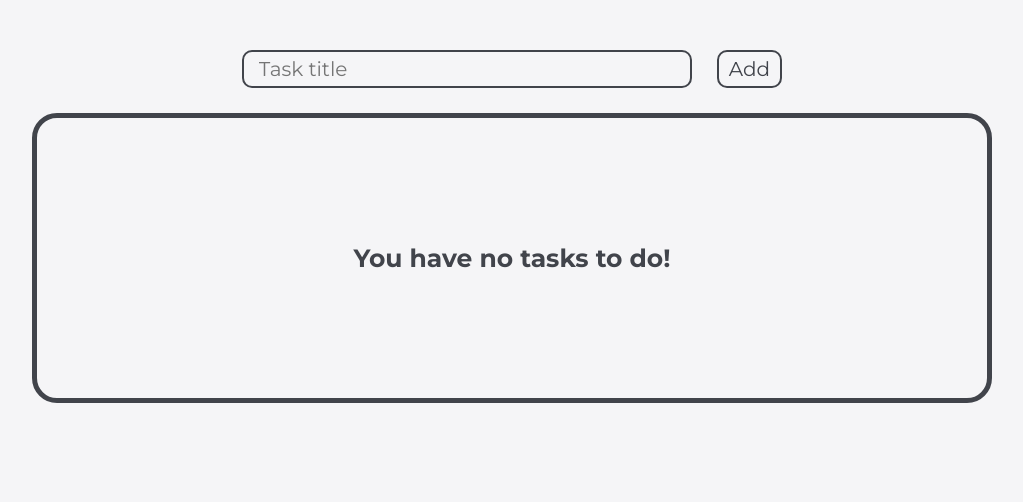
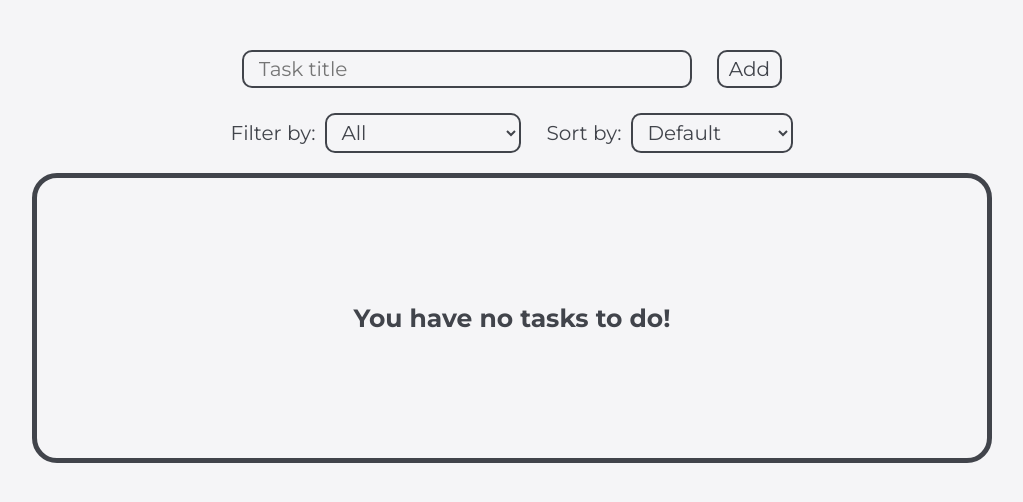
Before and after one commit to KDTenshi/react-todo-app, a React (Vite) app: page / in a window 1280 px wide. Shown: the top 502 px of the page, without its empty margins (128-1151 px from the left). Built offline with nearby package versions, Linux system fonts and the light colour scheme.

Commit message:
Added filters and sorting

```diff
--- a/src/components/TasksList/ui/TasksList.module.css
+++ b/src/components/TasksList/ui/TasksList.module.css
@@ -22,4 +22,31 @@
   font-size: 25px;
   color: #41444b;
   font-weight: bold;
+}
+
+.Filters {
+  display: flex;
+  align-items: center;
+  justify-content: center;
+  gap: 25px;
+}
+
+.Filter {
+  display: flex;
+  align-items: center;
+  justify-content: center;
+  gap: 10px;
+}
+.Filter label {
+  font-size: 20px;
+  color: #41444b;
+}
+.Filter select {
+  font-size: 20px;
+  border: 2px solid #41444b;
+  background: #f5f5f7;
+  color: #41444b;
+  padding: 5px 10px;
+  border-radius: 10px;
+  cursor: pointer;
 }/*# sourceMappingURL=TasksList.module.css.map */
--- a/src/components/TasksList/ui/TasksList.module.scss
+++ b/src/components/TasksList/ui/TasksList.module.scss
@@ -26,3 +26,32 @@
   color: c.$black;
   font-weight: bold;
 }
+
+.Filters {
+  display: flex;
+  align-items: center;
+  justify-content: center;
+  gap: 25px;
+}
+
+.Filter {
+  display: flex;
+  align-items: center;
+  justify-content: center;
+  gap: 10px;
+
+  & label {
+    font-size: 20px;
+    color: c.$black;
+  }
+
+  & select {
+    font-size: 20px;
+    border: 2px solid c.$black;
+    background: c.$white;
+    color: c.$black;
+    padding: 5px 10px;
+    border-radius: 10px;
+    cursor: pointer;
+  }
+}
--- a/src/components/TasksList/ui/TasksList.tsx
+++ b/src/components/TasksList/ui/TasksList.tsx
@@ -1,15 +1,25 @@
-import { FC, useEffect } from "react";
+import { FC, useEffect, useState } from "react";
 import style from "./TasksList.module.css";
 import { Task } from "../../Task";
 import { useAppDispatch, useAppSelector } from "../../../app/store/appStore";
 import { setTasks } from "../../../app/store/tasksSlice";
-import { TTask } from "../../../shared/types/types";
+import { TTask, TTaskStatus } from "../../../shared/types/types";
 
 const storageKey = "tasks";
+
+type Sortings = "default" | "alphabet" | "alphabet_rev" | "date";
+type Filters = "all" | TTaskStatus;
+
+type SortFilters = {
+  sorting: Sortings;
+  filter: Filters;
+};
 
 const TasksList: FC = () => {
   const tasks = useAppSelector((state) => state.tasks.tasks);
   const dispatch = useAppDispatch();
+  const [sortedFilteredTasks, setSortedFilteredTasks] = useState(tasks);
+  const [selectedFilter, setSelectedFilter] = useState<SortFilters>({ sorting: "default", filter: "all" });
 
   useEffect(() => {
     const storedTasks = localStorage.getItem(storageKey);
@@ -22,16 +32,73 @@ const TasksList: FC = () => {
 
   useEffect(() => {
     localStorage.setItem(storageKey, JSON.stringify(tasks));
+
+    setSortedFilteredTasks(tasks);
   }, [tasks]);
+
+  useEffect(() => {
+    const { filter, sorting } = selectedFilter;
+
+    const filteredTasks = filter === "all" ? tasks : [...tasks].filter((task) => task.status === filter);
+
+    switch (sorting) {
+      case "default":
+        setSortedFilteredTasks(filteredTasks);
+        break;
+
+      case "alphabet":
+        setSortedFilteredTasks([...filteredTasks].sort((a, b) => a.title.localeCompare(b.title)));
+        break;
+
+      case "alphabet_rev":
+        setSortedFilteredTasks([...filteredTasks].sort((a, b) => b.title.localeCompare(a.title)));
+        break;
+
+      case "date":
+        setSortedFilteredTasks([...filteredTasks].sort((a, b) => a.date + b.date));
+        break;
+
+      default:
+        break;
+    }
+  }, [selectedFilter, tasks]);
 
   return (
     <div className={style.List}>
-      {tasks.length === 0 && (
+      <div className={style.Filters}>
+        <div className={style.Filter}>
+          <label htmlFor="filters">Filter by:</label>
+          <select
+            name="filters"
+            value={selectedFilter.filter}
+            onChange={(e) => setSelectedFilter((prev) => ({ ...prev, filter: e.target.value as Filters }))}
+          >
+            <option value="all">All</option>
+            <option value="idle">Not completed</option>
+            <option value="working">Working</option>
+            <option value="completed">Completed</option>
+          </select>
+        </div>
+        <div className={style.Filter}>
+          <label htmlFor="sortings">Sort by:</label>
+          <select
+            name="sortings"
+            value={selectedFilter.sorting}
+            onChange={(e) => setSelectedFilter((prev) => ({ ...prev, sorting: e.target.value as Sortings }))}
+          >
+            <option value="default">Default</option>
+            <option value="alphabet">A-Z</option>
+            <option value="alphabet_rev">Z-A</option>
+            <option value="date">Date added</option>
+          </select>
+        </div>
+      </div>
+      {sortedFilteredTasks.length === 0 && (
         <div className={style.Empty}>
           <h2 className={style.Title}>You have no tasks to do!</h2>
         </div>
       )}
-      {tasks.map((task) => (
+      {sortedFilteredTasks.map((task) => (
         <Task task={task} key={task.id} />
       ))}
     </div>
```
Also changed, not shown: 1 other file (tests, documents, lock files or other folders).
